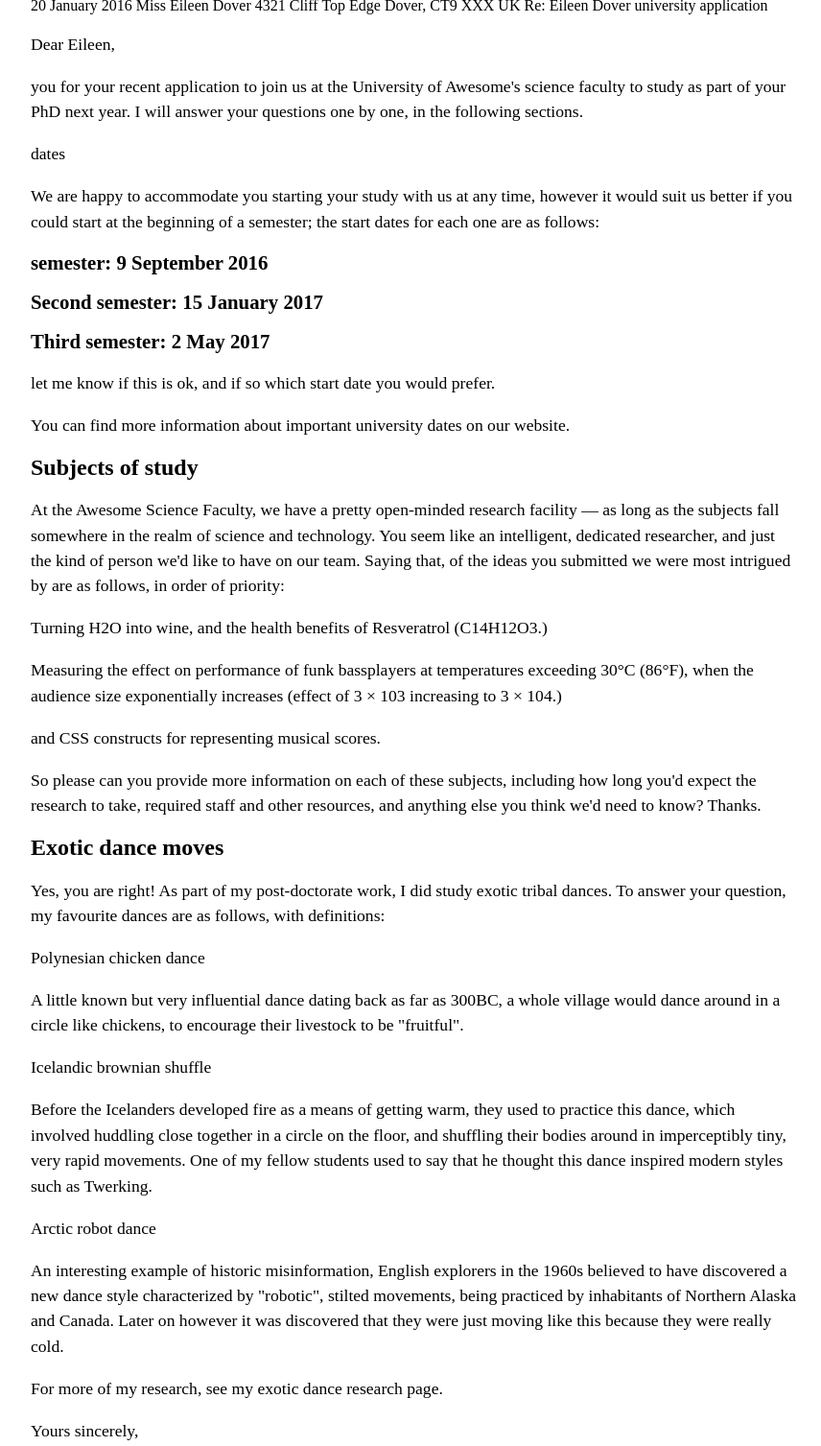
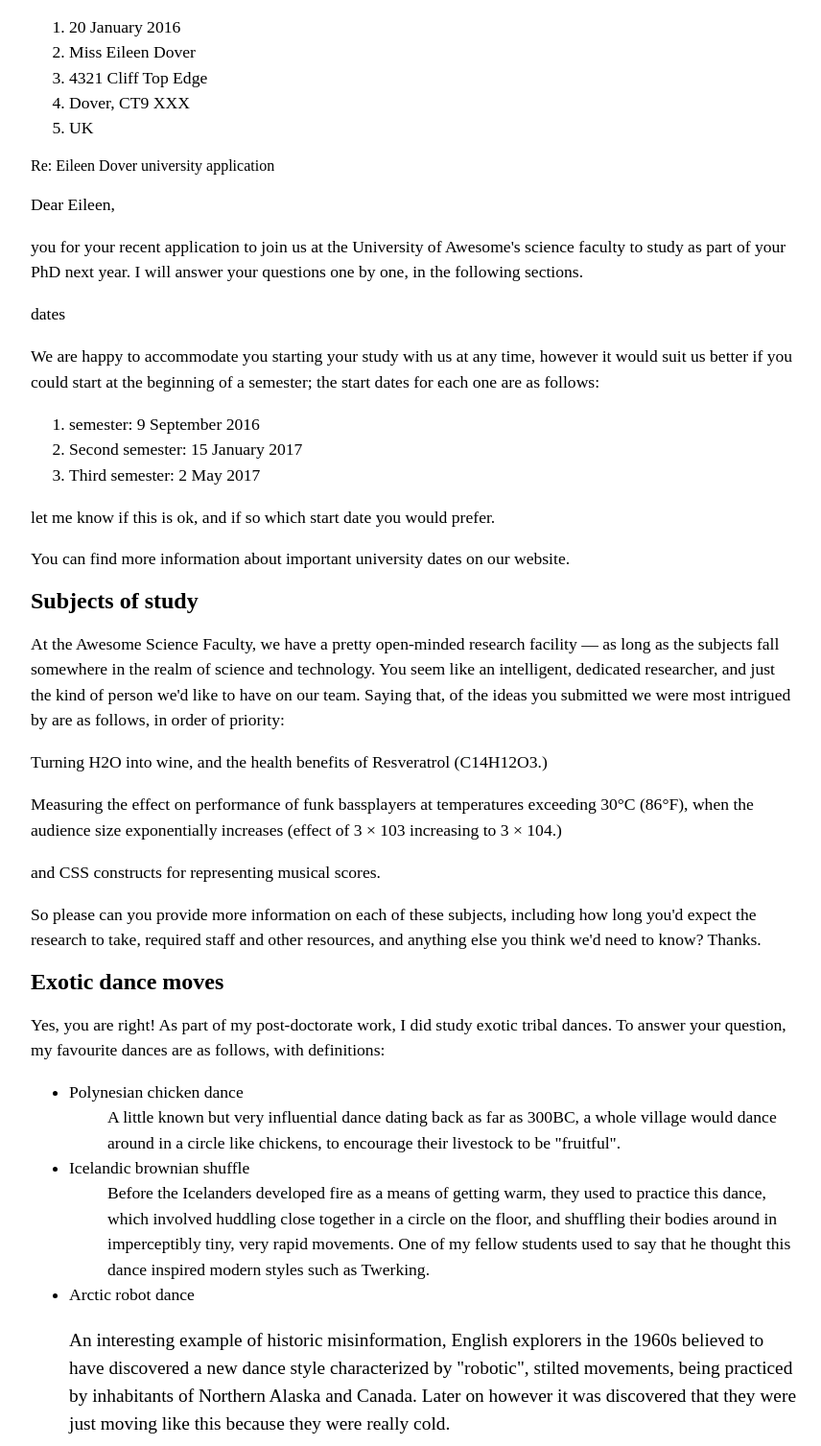
Before and after one commit to AiTA666/letter, a plain HTML site: page index.html in a window 1280 px wide. Shown: the part 141-1648 px from the top of the page at 96% size, without its empty margins (208-1064 px from the left). Drawn offline with Linux system fonts and the light colour scheme.

Commit message:
htmlタグの追加

```diff
--- a/index.html
+++ b/index.html
@@ -13,14 +13,14 @@
         <address> 123-456-7890</address>
         <address> no_reply@example.com</address>
         </div>
+        <ol>
+        <li>20 January 2016</li>
 
-        20 January 2016
-
-        Miss Eileen Dover
-        4321 Cliff Top Edge
-        Dover, CT9 XXX
-        UK
-
+        <li>Miss Eileen Dover</li>
+        <li>4321 Cliff Top Edge</li>
+        <li>Dover, CT9 XXX</li>
+        <li>UK</li>
+        </ol>
 
         Re: Eileen Dover university application
 
@@ -31,11 +31,11 @@
         <p> dates</p>
 
         <p>We are happy to accommodate you starting your study with us at any time, however it would suit us better if you could start at the beginning of a semester; the start dates for each one are as follows:</p>
-
-        <h2> semester: 9 September 2016</h2>
-        <h2>Second semester: 15 January 2017</h2>
-        <h2>Third semester: 2 May 2017</h2>
-
+        <ol>
+        <li> semester: 9 September 2016</li>
+        <li>Second semester: 15 January 2017</li>
+        <li>Third semester: 2 May 2017</li>
+        </ol>
         <p> let me know if this is ok, and if so which start date you would prefer.</p>
 
         <p>You can find more information about important university dates on our website.</p>
@@ -55,14 +55,14 @@
         <h1>Exotic dance moves</h1>
 
         <p>Yes, you are right! As part of my post-doctorate work, I did study exotic tribal dances. To answer your question, my favourite dances are as follows, with definitions:</p>
-
-        <p>Polynesian chicken dance</p>
-        <p>A little known but very influential dance dating back as far as 300BC, a whole village would dance around in a circle like chickens, to encourage their livestock to be "fruitful".</p>
-        <p>Icelandic brownian shuffle</p>
-        <p>Before the Icelanders developed fire as a means of getting warm, they used to practice this dance, which involved huddling close together in a circle on the floor, and shuffling their bodies around in imperceptibly tiny, very rapid movements. One of my fellow students used to say that he thought this dance inspired modern styles such as Twerking.</p>
-        <p>Arctic robot dance</p>
+        <ul>
+        <li><dt>Polynesian chicken dance</dt></li>
+        <dd>A little known but very influential dance dating back as far as 300BC, a whole village would dance around in a circle like chickens, to encourage their livestock to be "fruitful".</dd>
+        <li><dt>Icelandic brownian shuffle</dt></li>
+        <dd>Before the Icelanders developed fire as a means of getting warm, they used to practice this dance, which involved huddling close together in a circle on the floor, and shuffling their bodies around in imperceptibly tiny, very rapid movements. One of my fellow students used to say that he thought this dance inspired modern styles such as Twerking.</dd>
+        <li><dt>Arctic robot dance</li>
         <p>An interesting example of historic misinformation, English explorers in the 1960s believed to have discovered a new dance style characterized by "robotic", stilted movements, being practiced by inhabitants of Northern Alaska and Canada. Later on however it was discovered that they were just moving like this because they were really cold.</p>
-
+        </ul>
         <p>For more of my research, see my exotic dance research page.</p>
 
         <p>Yours sincerely,</p>
```
